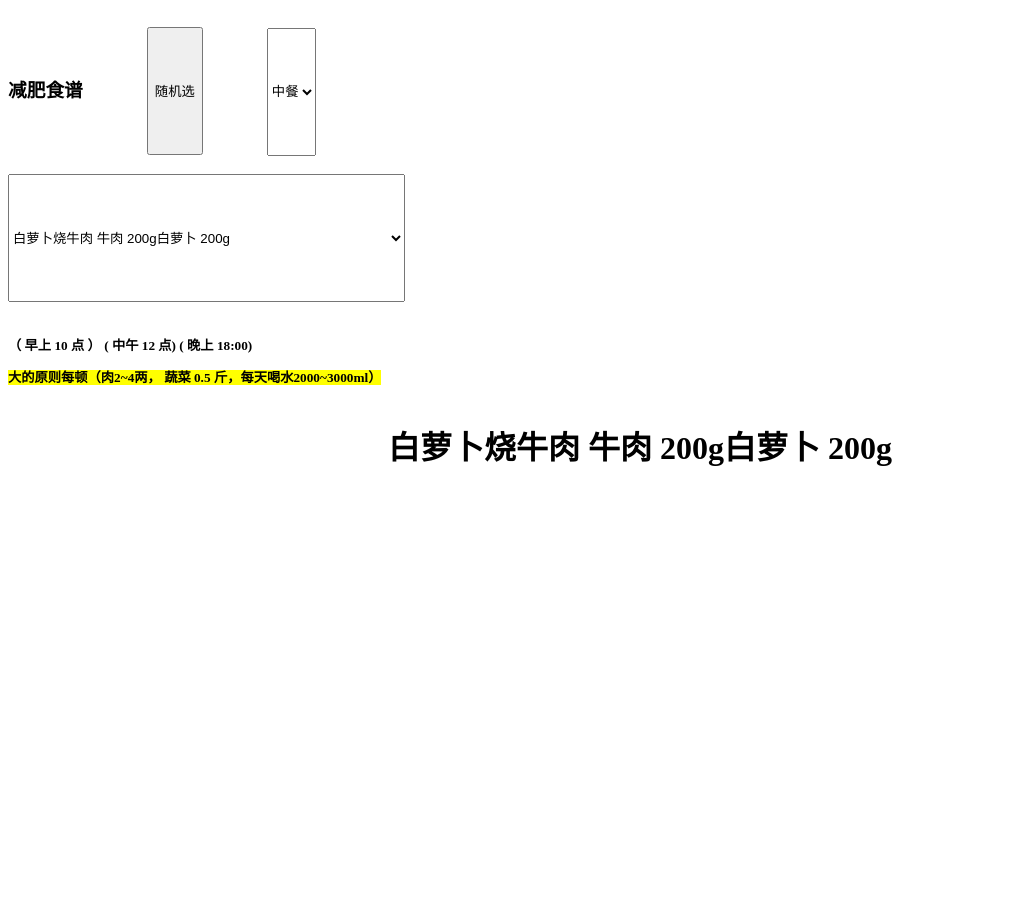
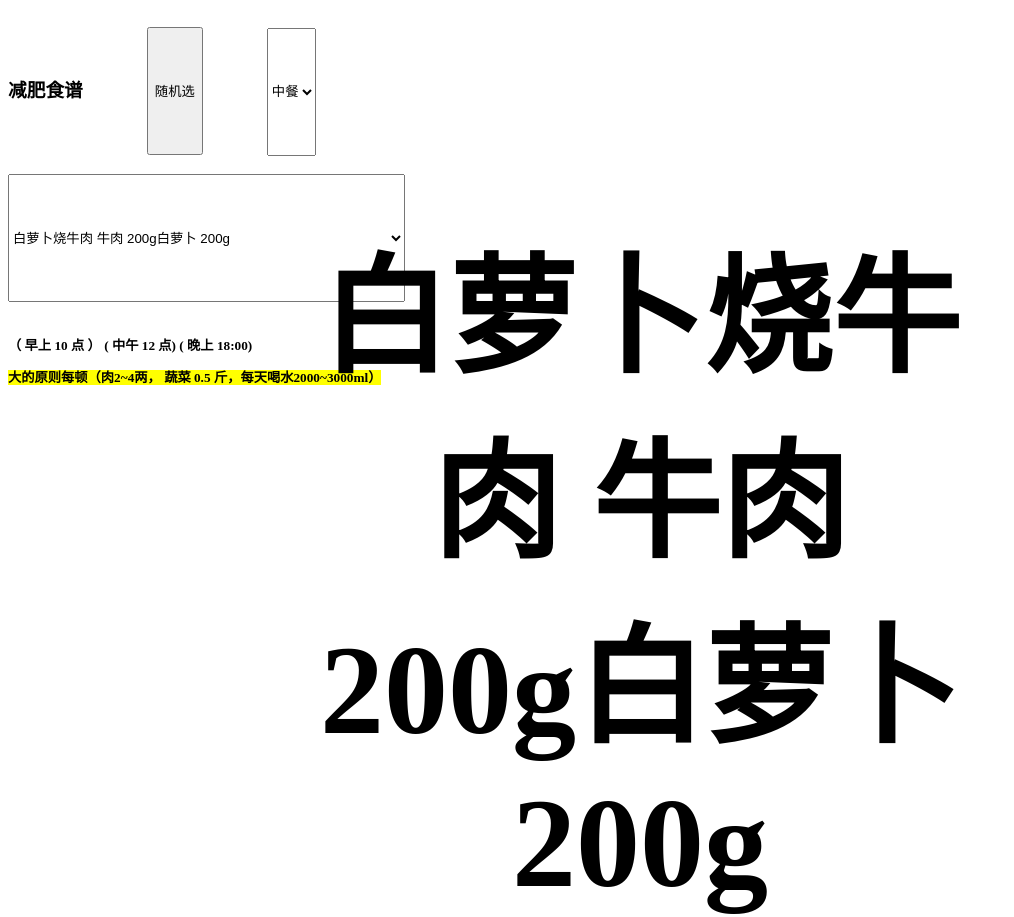
Before and after one commit to JTR354/wfh, a website: page my-cookbook.html in a window 1280 px wide. Shown: the whole page, without its empty margins (0-1014 px from the left). Before the commit the page ends 816 px from the top, so only its background shows below. Drawn offline with Linux system fonts and the light colour scheme.

Commit message:
hotfix: styles

```diff
--- a/my-cookbook.html
+++ b/my-cookbook.html
@@ -24,10 +24,11 @@
     #panel {
       flex: 1;
       position: absolute;
-      top: 53%;
+      top: 60%;
       left: 50%;
       transform: translate3d(-50%, -50%, 0);
       text-align: center;
+      font-size: 10vw;
     }
   </style>
 </head>
```
